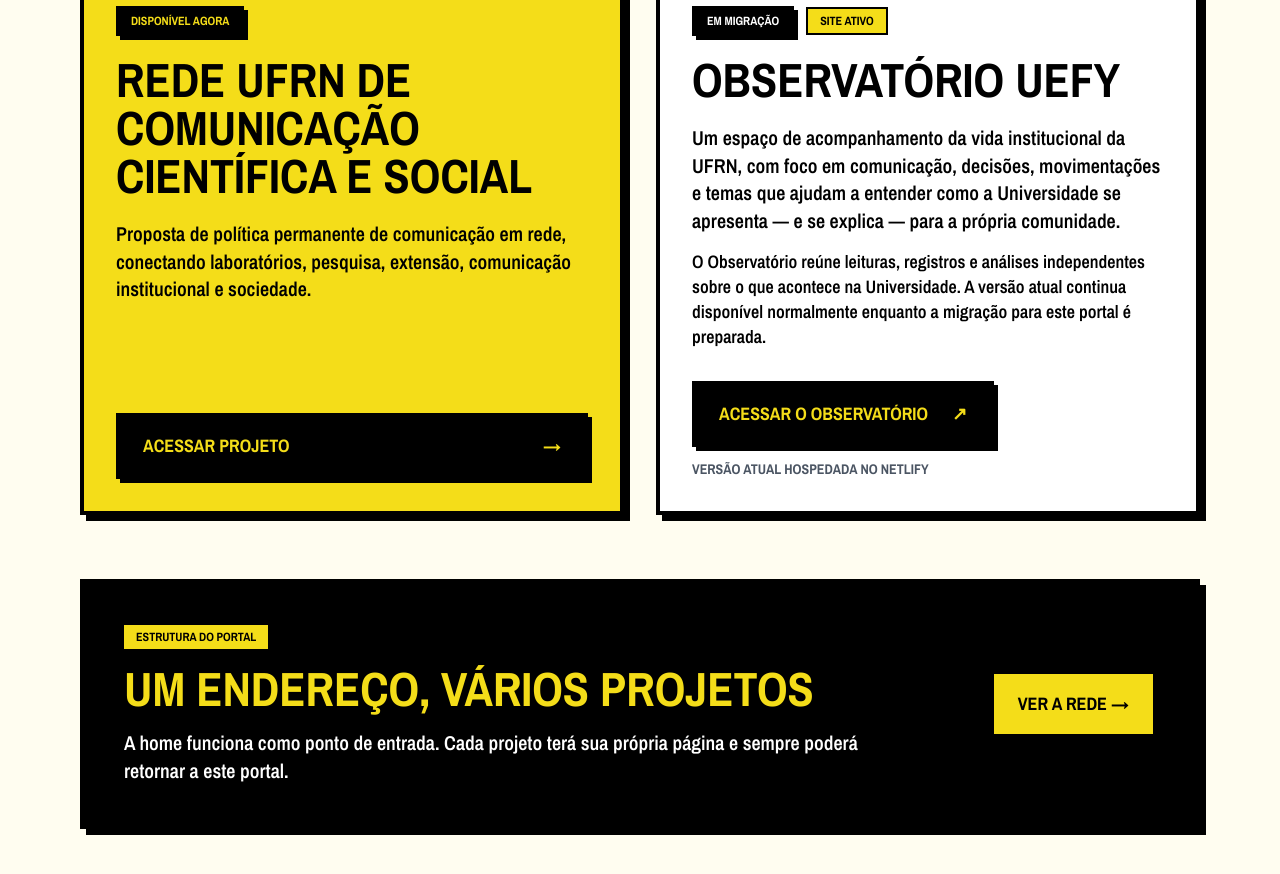
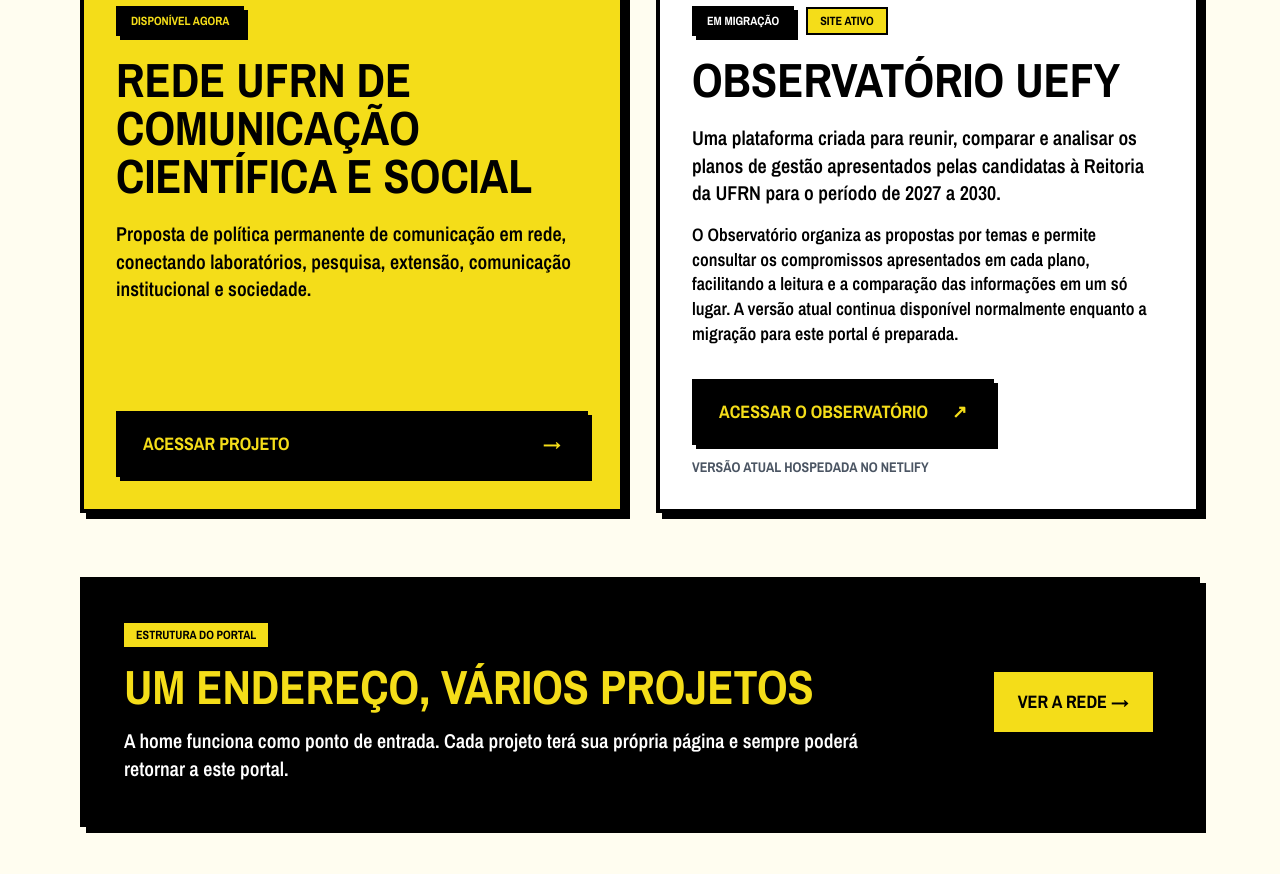
Before and after one commit to uefyerryeni/uefyerryeni.github.io, a plain HTML site: page index.html in a window 1280 px wide. Shown: the part 2140-3014 px from the top of the page. Drawn offline with nearby package versions, Linux system fonts and the light colour scheme.

Commit message:
Corrige descrição do Observatório UEFY

```diff
--- a/index.html
+++ b/index.html
@@ -231,11 +231,11 @@
             <h3 class="text-4xl md:text-5xl font-black uppercase leading-none mb-5">Observatório UEFY</h3>
 
             <p class="text-xl font-semibold leading-snug mb-4">
-              Um espaço de acompanhamento da vida institucional da UFRN, com foco em comunicação, decisões, movimentações e temas que ajudam a entender como a Universidade se apresenta — e se explica — para a própria comunidade.
+              Uma plataforma criada para reunir, comparar e analisar os planos de gestão apresentados pelas candidatas à Reitoria da UFRN para o período de 2027 a 2030.
             </p>
 
             <p class="text-lg font-semibold leading-snug mb-0">
-              O Observatório reúne leituras, registros e análises independentes sobre o que acontece na Universidade. A versão atual continua disponível normalmente enquanto a migração para este portal é preparada.
+              O Observatório organiza as propostas por temas e permite consultar os compromissos apresentados em cada plano, facilitando a leitura e a comparação das informações em um só lugar. A versão atual continua disponível normalmente enquanto a migração para este portal é preparada.
             </p>
           </div>
 
```
